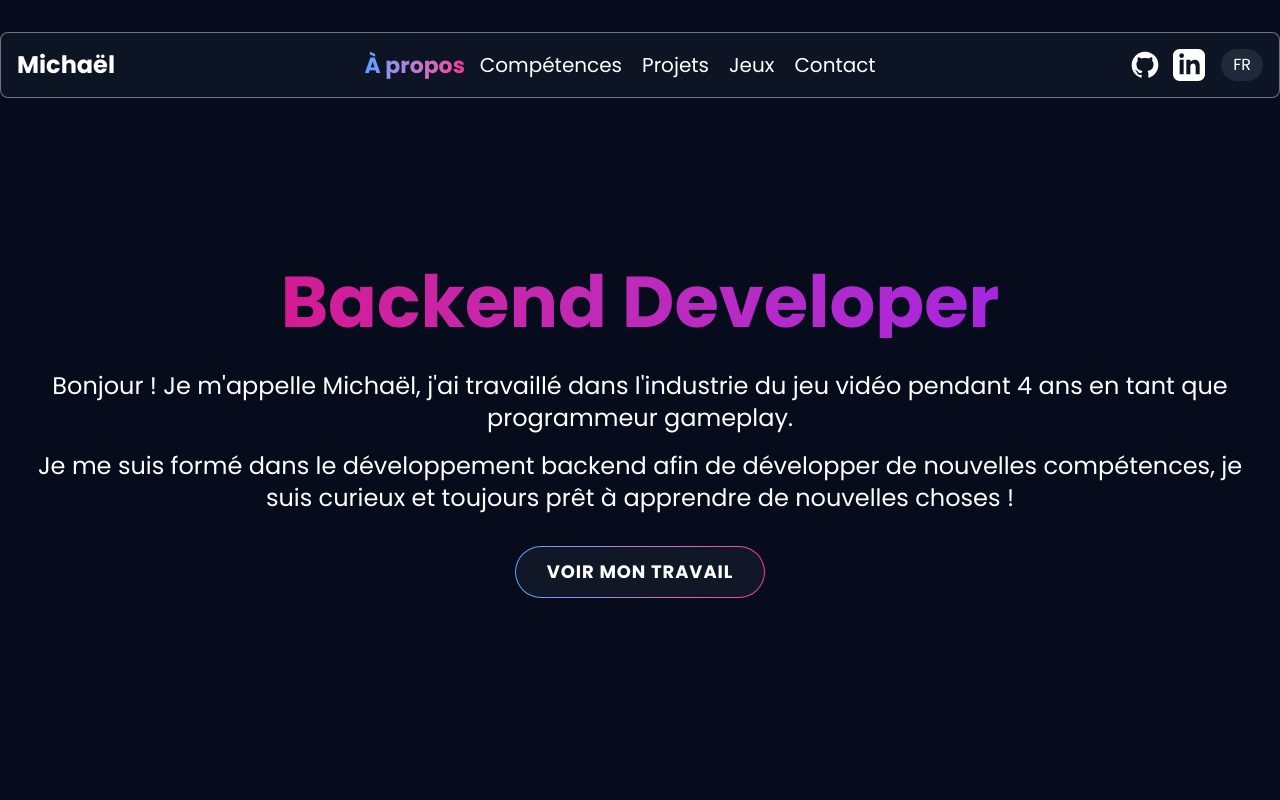
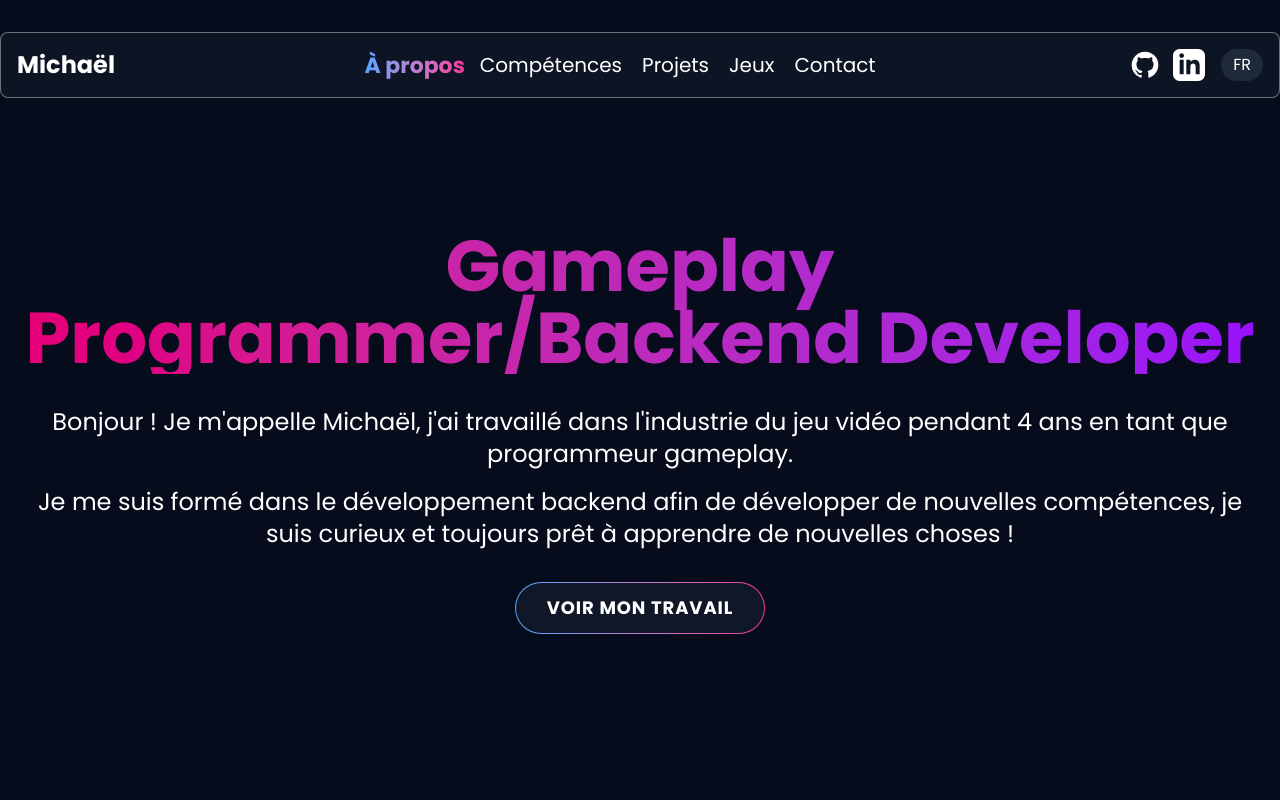
Before and after one commit to SynysterRev/portfolio, a React (Vite) app in the folder frontend/: page / in a window 1280 px wide. Shown: the top 800 px of the page. Built offline with nearby package versions, Linux system fonts and the light colour scheme.

Commit message:
add gameplay prog

```diff
--- a/frontend/src/components/About.jsx
+++ b/frontend/src/components/About.jsx
@@ -7,7 +7,7 @@ const About = ({t}) => {
             <div>
                 <h1 className="text-5xl md:text-7xl font-bold mb-8
                     bg-gradient-to-r from-pink-600 to-purple-600 bg-clip-text text-transparent">
-                    Backend Developer
+                    Gameplay Programmer/Backend Developer
                 </h1>
                 <div className="text-xl md:text-2xl text-white mb-8 space-y-4">
                     {t('about', { returnObjects: true }).map((line, index) => (
```
